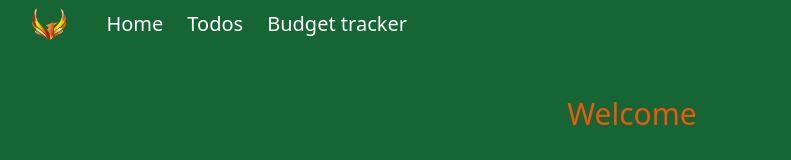
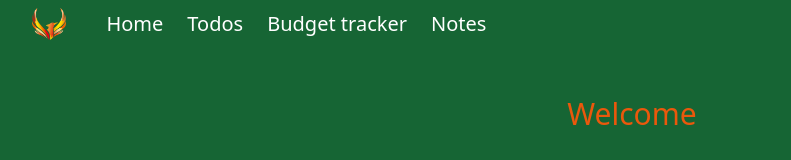
Before and after one commit to EidHachem/Todo-list-TypeScript, a React (Create React App) app: page / in a window 1280 px wide. Shown: the top 160 px of the page, without its empty margins (8-799 px from the left). Built offline with nearby package versions, Linux system fonts and the light colour scheme.

Commit message:
Create notes component and add it to the navbar

```diff
--- a/src/components/Navbar/Navbar.tsx
+++ b/src/components/Navbar/Navbar.tsx
@@ -24,6 +24,11 @@ const Navbar = () => {
             Budget tracker
           </Link>
         </li>
+        <li>
+          <Link to="/notes" className="text-white text-xl">
+            Notes
+          </Link>
+        </li>
       </ul>
     </nav>
   );
--- /dev/null
+++ b/src/components/Notes/Notes.tsx
@@ -0,0 +1,7 @@
+import React from 'react';
+
+const Notes = () => {
+  return <div>Notes</div>;
+};
+
+export default Notes;
```
